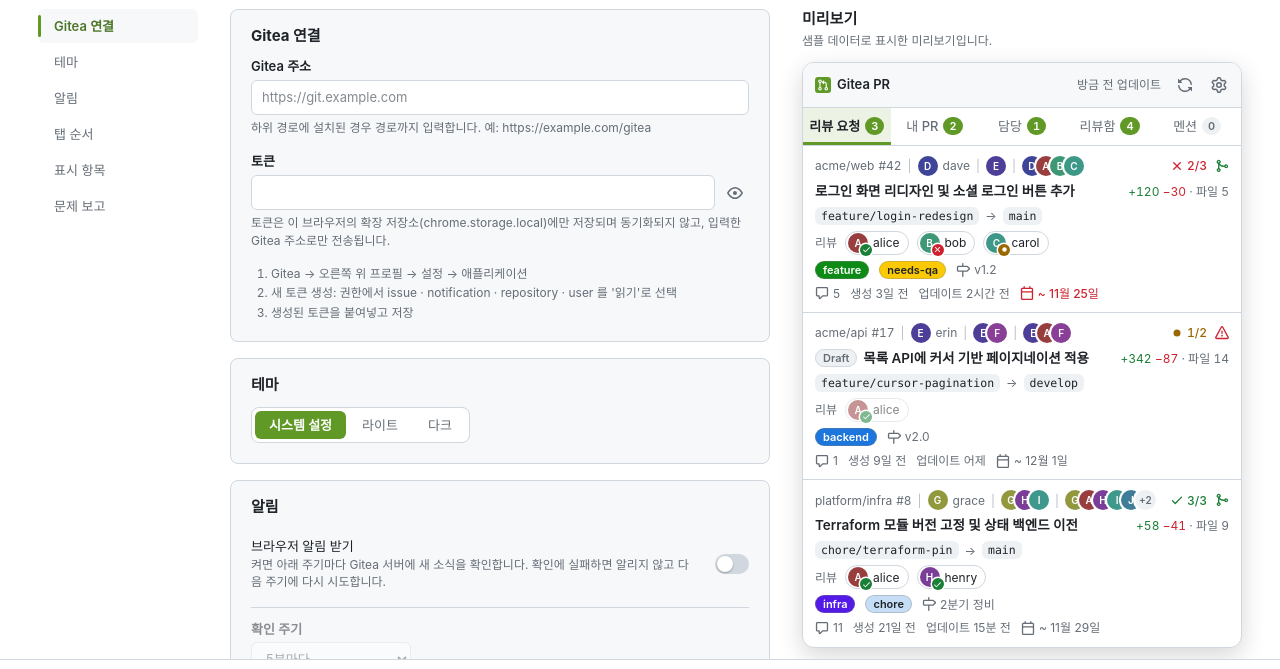
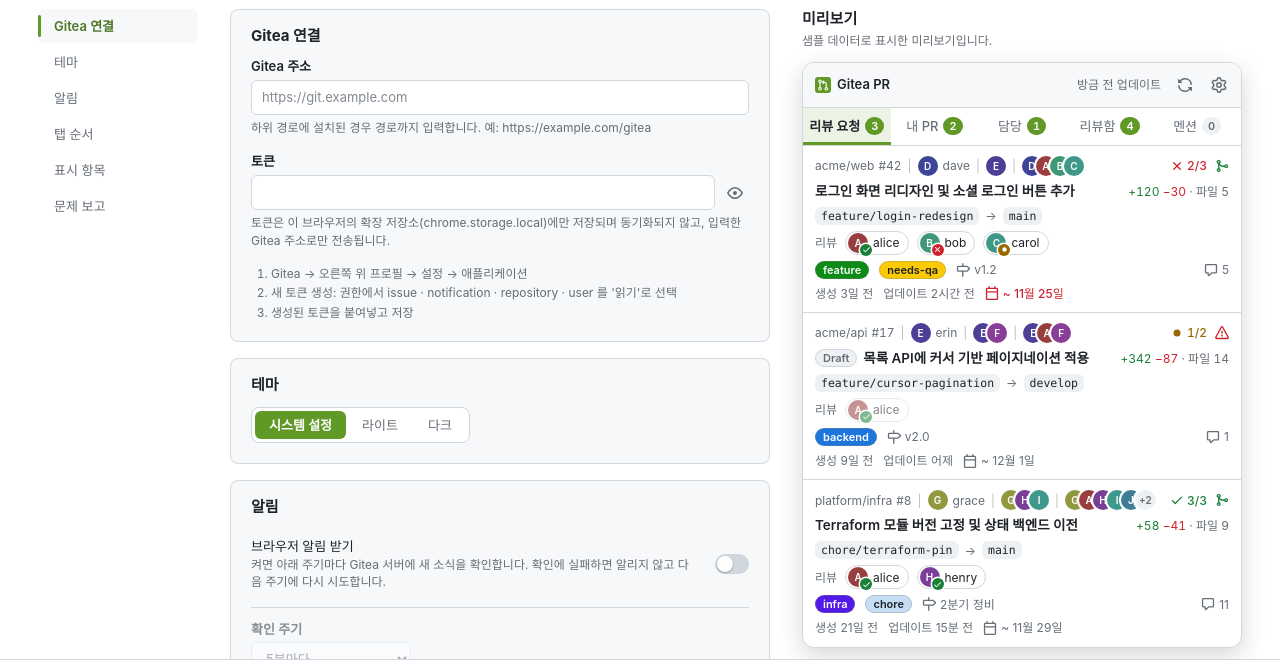
Before and after one commit to kimeloo/chrome-ext-gitea-pr, a browser extension: page extension/options.html in a window 1280 px wide. Shown: the part 84-753 px from the top of the page. Drawn offline with Linux system fonts and the light colour scheme.

```diff
--- a/extension/common.css
+++ b/extension/common.css
@@ -617,7 +617,7 @@ img.avatar {
   margin-left: -6px;
 }
 
-/* 행 E: 라벨·마일스톤 */
+/* 행 E: 라벨·마일스톤 … 댓글 수 */
 .row-tags {
   flex-wrap: nowrap;
   align-items: flex-start;
@@ -632,7 +632,13 @@ img.avatar {
   min-width: 0;
 }
 
-/* 행 F: 댓글 수 · 생성 · 최근 업데이트 · 마감일 */
+.row-tags .comment-count {
+  flex: none;
+  min-height: 18px;
+  margin-left: auto;
+}
+
+/* 행 F: 생성 · 최근 업데이트 · 마감일 */
 .row-dates {
   gap: 4px 10px;
   color: var(--muted);
--- a/extension/src/render.js
+++ b/extension/src/render.js
@@ -301,7 +301,7 @@ function diffStat(pr) {
   );
 }
 
-// 행 E: 라벨·마일스톤
+// 행 E: 라벨·마일스톤 … 댓글 수
 function tagsRow(pr, f) {
   const tags = [
     f.reviewStatus && !f.reviewers && pr.reviewers ? reviewSummary(pr.reviewers) : null,
@@ -317,14 +317,17 @@ function tagsRow(pr, f) {
   ]
     .flat()
     .filter(Boolean);
-  return row('row-tags', tags.length ? h('span', { class: 'tags' }, tags) : null);
+  return row(
+    'row-tags',
+    tags.length ? h('span', { class: 'tags' }, tags) : null,
+    f.comments ? commentChip(pr) : null,
+  );
 }
 
-// 행 F: 댓글 수 · 생성 · 최근 업데이트 · 마감일
+// 행 F: 생성 · 최근 업데이트 · 마감일
 function datesRow(pr, f, now) {
   return row(
     'row-dates',
-    f.comments ? commentChip(pr) : null,
     f.createdAt ? timeChip('created', '생성', pr.createdAt, now) : null,
     f.updatedAt ? timeChip('updated', '업데이트', pr.updatedAt, now) : null,
     f.dueDate && pr.dueDate ? dueChip(pr.dueDate, now) : null,
```
Also changed, not shown: CHANGELOG.md.
